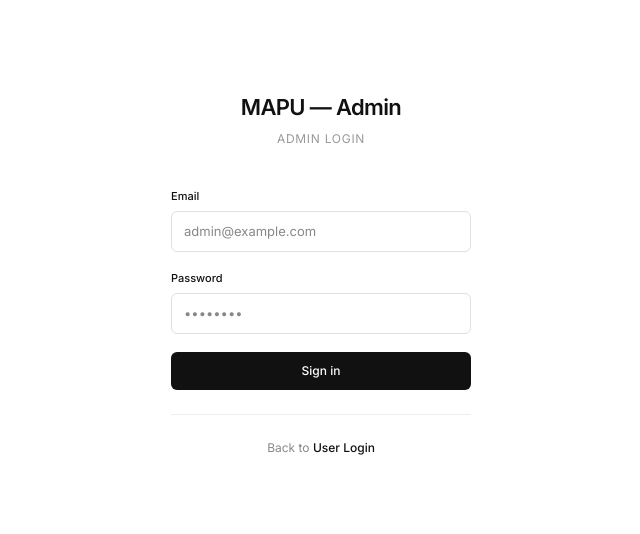
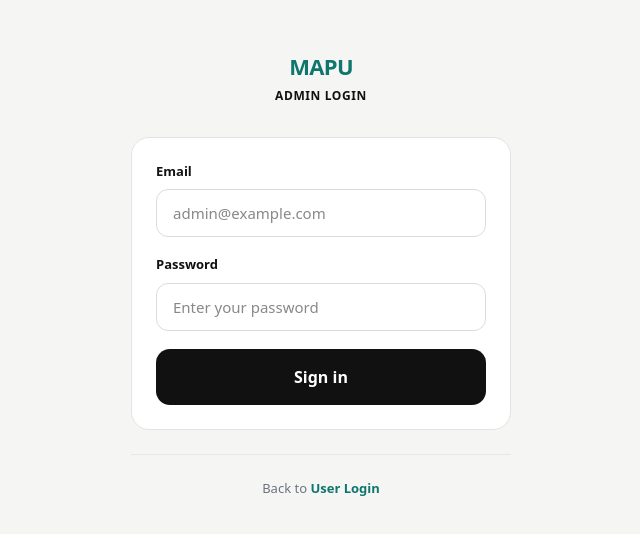
Before and after one commit to fnmbs/Beacon, a React (Vite) app in the folder client/: page /admin/login in a window 1280 px wide. Shown: the part 126-660 px from the top of the page, without its empty margins (319-959 px from the left). Built offline with nearby package versions, Linux system fonts and the light colour scheme; no server answers.

Commit message:
fix update course: remove description from required fields

```diff
--- a/client/src/components/Layout.jsx
+++ b/client/src/components/Layout.jsx
@@ -102,46 +102,49 @@ export default function Layout() {
           gap: 10px;
           padding: 8px 12px;
           text-decoration: none;
-          color: #999;
+          color: #6B7280;
           font-size: 13px;
-          font-weight: 400;
-          border-radius: 6px;
+          font-family: system-ui, sans-serif;
+          font-weight: 500;
+          border-radius: 8px;
           transition: all 0.15s ease;
         }
         .sidebar-link:hover {
-          background: rgba(255,255,255,0.06);
-          color: #e5e5e5;
+          background: #F3F4F6;
+          color: #111111;
         }
         .sidebar-link.active {
-          background: rgba(255,255,255,0.1);
-          color: #fff;
+          background: #EAF7F4;
+          color: #0F766E;
         }
         .sidebar-label {
           font-size: 10px;
-          font-weight: 500;
-          letter-spacing: 0.08em;
+          font-weight: 700;
+          letter-spacing: 0.05em;
           text-transform: uppercase;
-          color: #555;
+          color: #9CA3AF;
+          font-family: system-ui, sans-serif;
         }
       `}</style>
 
-      <div className="flex h-full min-h-screen bg-[#fff] text-[#111]">
+      <div className="flex h-full min-h-screen" style={{ background: "#F5F6F4", color: "#111111", fontFamily: "system-ui, sans-serif" }}>
         {/* MOBILE TOP BAR */}
-        <div className="md:hidden fixed top-0 left-0 right-0 z-50 flex items-center justify-between px-4" style={{ height: "48px", background: "#fff", borderBottom: "1px solid #e5e5e5" }}>
+        <div className="md:hidden fixed top-0 left-0 right-0 z-50 flex items-center justify-between px-4" style={{ height: "48px", background: "#FFFFFF", borderBottom: "1px solid #E5E7EB" }}>
           <button onClick={() => setOpen(true)} className="flex flex-col gap-1 p-1" aria-label="Open menu">
             <span style={{ display: "block", width: "18px", height: "1.5px", background: "#111" }} />
             <span style={{ display: "block", width: "12px", height: "1.5px", background: "#111" }} />
           </button>
-          <span style={{ fontSize: "14px", fontWeight: 600, letterSpacing: "-0.02em" }}>MAPU</span>
+          <span style={{ fontSize: "14px", fontWeight: 700, letterSpacing: "-0.02em" }}>MAPU</span>
           <div style={{ width: "26px" }} />
         </div>
 
         {/* SIDEBAR */}
         <aside className={`fixed inset-y-0 left-0 flex flex-col z-50 transform transition-transform duration-200 ease-in-out ${open ? "translate-x-0" : "-translate-x-full"} md:translate-x-0`}
-          style={{ width: "220px", background: "#1a1a1a" }}>
+          style={{ width: "220px", background: "#FFFFFF", borderRight: "1px solid #E5E7EB" }}>
           {/* Logo */}
-          <div className="flex items-center px-5" style={{ height: "48px", borderBottom: "1px solid #2a2a2a" }}>
-            <span style={{ fontSize: "15px", fontWeight: 600, color: "#fff", letterSpacing: "-0.02em" }}>MAPU</span>
+          <div className="flex items-center px-5" style={{ height: "48px", borderBottom: "1px solid #E5E7EB" }}>
+            <span style={{ fontSize: "15px", fontWeight: 800, color: "#0F766E" }}>MAPU</span>
+            <span style={{ fontSize: "10px", fontWeight: 700, color: "#9CA3AF", marginLeft: 6, marginTop: 2 }}>ADMIN</span>
           </div>
 
           <div className="px-4 pt-6 pb-2">
@@ -157,22 +160,22 @@ export default function Layout() {
                 onClick={() => setOpen(false)}
                 className="sidebar-link"
               >
-                <span style={{ opacity: 0.7, lineHeight: 0, flexShrink: 0 }}>{item.icon}</span>
+                <span style={{ opacity: 0.6, lineHeight: 0, flexShrink: 0 }}>{item.icon}</span>
                 {item.label}
               </NavLink>
             ))}
           </nav>
 
           {/* Footer */}
-          <div className="px-4 py-3" style={{ borderTop: "1px solid #2a2a2a" }}>
+          <div className="px-4 py-3" style={{ borderTop: "1px solid #E5E7EB" }}>
             <span className="sidebar-label">Account</span>
             {user && (
               <div className="mt-3">
-                <div style={{ fontSize: 12, fontWeight: 500, color: "#ccc", marginBottom: 8 }}>{user.fullName}</div>
+                <div style={{ fontSize: 13, fontWeight: 600, color: "#111111", marginBottom: 8, fontFamily: "system-ui, sans-serif" }}>{user.fullName}</div>
                 <button onClick={handleLogout} className="w-full text-left"
-                  style={{ padding: "6px 10px", fontSize: 11, color: "#777", background: "transparent", border: "1px solid #333", borderRadius: 4, cursor: "pointer", transition: "all 0.15s" }}
-                  onMouseEnter={(e) => { e.target.style.background = "rgba(255,255,255,0.05)"; e.target.style.color = "#ccc" }}
-                  onMouseLeave={(e) => { e.target.style.background = "transparent"; e.target.style.color = "#777" }}>
+                  style={{ padding: "6px 12px", fontSize: 12, fontWeight: 500, color: "#9CA3AF", background: "transparent", border: "1px solid #E5E7EB", borderRadius: 8, cursor: "pointer", transition: "all 0.15s" }}
+                  onMouseEnter={(e) => { e.target.style.background = "#F9FAFB"; e.target.style.color = "#111111" }}
+                  onMouseLeave={(e) => { e.target.style.background = "transparent"; e.target.style.color = "#9CA3AF" }}>
                   Sign out
                 </button>
               </div>
@@ -181,7 +184,7 @@ export default function Layout() {
         </aside>
 
         {/* MOBILE OVERLAY */}
-        {open && <div className="fixed inset-0 z-40 md:hidden bg-black/20" onClick={() => setOpen(false)} />}
+        {open && <div className="fixed inset-0 z-40 md:hidden" style={{ background: "rgba(0,0,0,0.25)" }} onClick={() => setOpen(false)} />}
 
         {/* MAIN */}
         <main className="flex-1 flex flex-col min-h-screen" style={{ marginLeft: "220px" }}>
@@ -189,10 +192,10 @@ export default function Layout() {
 
           {/* Email Verification Banner */}
           {user && !user.isEmailVerified && (
-            <div style={{ background: "#fafafa", borderBottom: "1px solid #e5e5e5", padding: "10px 20px", display: "flex", justifyContent: "space-between", alignItems: "center", fontSize: 12 }}>
-              <span style={{ color: "#666" }}>Please verify your email address. Check your inbox for a verification link.</span>
+            <div style={{ background: "#FFF7ED", borderBottom: "1px solid #FED7AA", padding: "10px 20px", display: "flex", justifyContent: "space-between", alignItems: "center", fontSize: 12 }}>
+              <span style={{ color: "#111111" }}>Please verify your email address. Check your inbox for a verification link.</span>
               <button onClick={async () => { try { await authAPI.resendVerificationEmail(); alert("Verification email resent!"); } catch { alert("Failed to resend email"); } }}
-                style={{ background: "none", border: "none", color: "#111", cursor: "pointer", fontSize: 11, fontWeight: 500, textDecoration: "underline" }}>
+                style={{ background: "none", border: "none", color: "#0F766E", cursor: "pointer", fontSize: 12, fontWeight: 600, textDecoration: "underline" }}>
                 Resend
               </button>
             </div>
--- a/client/src/components/LocationRow.jsx
+++ b/client/src/components/LocationRow.jsx
@@ -1,17 +1,17 @@
 export default function LocationRow({ loc, isLast, onEdit, onDelete }) {
   return (
-    <div className="group grid px-5 py-3 items-center transition-colors hover:bg-[#fafafa]"
-      style={{ gridTemplateColumns: "0.5fr 100px 300px 80px", borderBottom: isLast ? "none" : "1px solid #f0f0f0" }}>
-      <span style={{ fontSize: 13, fontWeight: 500, color: "#111" }}>{loc.name}</span>
+    <div className="group grid px-5 py-3.5 items-center transition-colors hover:bg-[#F9FAFB]"
+      style={{ gridTemplateColumns: "0.5fr 100px 300px 80px", borderBottom: isLast ? "none" : "1px solid #F3F4F6", fontFamily: "system-ui, sans-serif" }}>
+      <span style={{ fontSize: 13, fontWeight: 600, color: "#111111" }}>{loc.name}</span>
       <span>
         {loc.type ? (
-          <span style={{ fontSize: 11, padding: "2px 8px", background: "#f5f5f5", border: "1px solid #e5e5e5", borderRadius: 4, color: "#555" }}>{loc.type}</span>
-        ) : <span style={{ color: "#bbb" }}>—</span>}
+          <span style={{ fontSize: 11, padding: "3px 10px", background: "#EAF7F4", borderRadius: 999, color: "#0F766E", fontWeight: 600 }}>{loc.type}</span>
+        ) : <span style={{ color: "#D1D5DB" }}>—</span>}
       </span>
-      <span className="font-mono" style={{ fontSize: 11, color: "#999" }}>{loc.id}</span>
+      <span style={{ fontSize: 11, color: "#9CA3AF", fontFamily: "monospace" }}>{loc.id?.slice(0, 16)}</span>
       <div className="flex gap-1.5 justify-center opacity-0 group-hover:opacity-100 transition-opacity">
-        <button onClick={() => onEdit(loc)} style={{ padding: "3px 10px", fontSize: 11, color: "#555", border: "1px solid #e5e5e5", borderRadius: 4, background: "#fff", cursor: "pointer" }}>Edit</button>
-        <button onClick={() => onDelete(loc.id)} style={{ padding: "3px 10px", fontSize: 11, color: "#d32f2f", border: "1px solid #d32f2f", borderRadius: 4, background: "#fff", cursor: "pointer" }}>Del</button>
+        <button onClick={() => onEdit(loc)} style={{ padding: "4px 12px", fontSize: 12, fontWeight: 500, color: "#111111", border: "1px solid #D8DEDA", borderRadius: 6, background: "#FFFFFF", cursor: "pointer", fontFamily: "system-ui, sans-serif" }}>Edit</button>
+        <button onClick={() => onDelete(loc.id)} style={{ padding: "4px 12px", fontSize: 12, fontWeight: 500, color: "#FF3B30", border: "1px solid #FF3B30", borderRadius: 6, background: "#FFFFFF", cursor: "pointer", fontFamily: "system-ui, sans-serif" }}>Del</button>
       </div>
     </div>
   );
--- a/client/src/pages/AdminLogin.jsx
+++ b/client/src/pages/AdminLogin.jsx
@@ -24,7 +24,6 @@ export default function AdminLogin() {
       }
       const response = await adminAuthAPI.login(email, password);
       const { data } = response.data;
-      // Admin endpoints return token and admin object (no refresh token)
       login(data.admin || data.user, data.token, data.refreshToken);
       navigate("/");
     } catch (err) {
@@ -43,27 +42,29 @@ export default function AdminLogin() {
         display: "flex",
         alignItems: "center",
         justifyContent: "center",
-        background: "#fff",
+        background: "#F5F6F4",
+        fontFamily: "system-ui, sans-serif",
       }}
     >
-      <div style={{ width: "100%", maxWidth: "340px", padding: "0 20px" }}>
-        <div style={{ textAlign: "center", marginBottom: 40 }}>
+      <div style={{ width: "100%", maxWidth: "420px", padding: "0 20px" }}>
+        <div style={{ textAlign: "center", marginBottom: 32 }}>
           <div
             style={{
               fontSize: 22,
-              fontWeight: 600,
-              color: "#111",
+              fontWeight: 900,
+              color: "#0F766E",
               letterSpacing: "-0.03em",
-              marginBottom: 6,
+              marginBottom: 4,
             }}
           >
-            MAPU — Admin
+            MAPU
           </div>
           <div
             style={{
               fontSize: 12,
-              color: "#999",
-              letterSpacing: "0.06em",
+              fontWeight: 600,
+              color: "#111111",
+              letterSpacing: "0.05em",
               textTransform: "uppercase",
             }}
           >
@@ -71,17 +72,15 @@ export default function AdminLogin() {
           </div>
         </div>
 
+        <div style={{
+          background: "#FFFFFF",
+          border: "1px solid #E1E5E1",
+          borderRadius: 18,
+          padding: 24,
+        }}>
           <form onSubmit={handleSubmit}>
             <div style={{ marginBottom: 18 }}>
-            <label
-              style={{
-                display: "block",
-                fontSize: 11,
-                fontWeight: 500,
-                color: "#111",
-                marginBottom: 6,
-              }}
-            >
+              <label style={{ display: "block", fontSize: 13, fontWeight: 700, color: "#111111", marginBottom: 8, fontFamily: "system-ui, sans-serif" }}>
                 Email
               </label>
               <input
@@ -92,61 +91,46 @@ export default function AdminLogin() {
                 disabled={loading}
                 style={{
                   width: "100%",
-                padding: "10px 12px",
-                border: "1px solid #e0e0e0",
-                borderRadius: 6,
-                fontSize: 13,
-                color: "#111",
+                  height: 48,
+                  padding: "0 16px",
+                  border: "1px solid #D8DEDA",
+                  borderRadius: 12,
+                  fontSize: 15,
+                  color: "#111111",
                   outline: "none",
-                transition: "border-color 0.15s",
+                  fontFamily: "system-ui, sans-serif",
+                  boxSizing: "border-box",
                 }}
-              onFocus={(e) => (e.target.style.borderColor = "#111")}
-              onBlur={(e) => (e.target.style.borderColor = "#e0e0e0")}
               />
             </div>
 
             <div style={{ marginBottom: 18 }}>
-            <label
-              style={{
-                display: "block",
-                fontSize: 11,
-                fontWeight: 500,
-                color: "#111",
-                marginBottom: 6,
-              }}
-            >
+              <label style={{ display: "block", fontSize: 13, fontWeight: 700, color: "#111111", marginBottom: 8, fontFamily: "system-ui, sans-serif" }}>
                 Password
               </label>
               <input
                 type="password"
-              placeholder="••••••••"
+                placeholder="Enter your password"
                 value={password}
                 onChange={(e) => setPassword(e.target.value)}
                 disabled={loading}
                 style={{
                   width: "100%",
-                padding: "10px 12px",
-                border: "1px solid #e0e0e0",
-                borderRadius: 6,
-                fontSize: 13,
-                color: "#111",
+                  height: 48,
+                  padding: "0 16px",
+                  border: "1px solid #D8DEDA",
+                  borderRadius: 12,
+                  fontSize: 15,
+                  color: "#111111",
                   outline: "none",
-                transition: "border-color 0.15s",
+                  fontFamily: "system-ui, sans-serif",
+                  boxSizing: "border-box",
                 }}
-              onFocus={(e) => (e.target.style.borderColor = "#111")}
-              onBlur={(e) => (e.target.style.borderColor = "#e0e0e0")}
               />
             </div>
 
             {error && (
-            <span
-              style={{
-                display: "block",
-                fontSize: 12,
-                color: "#d32f2f",
-                marginBottom: 12,
-              }}
-            >
+              <span style={{ display: "block", fontSize: 12, color: "#FF3B30", marginBottom: 12, fontFamily: "system-ui, sans-serif" }}>
                 {error}
               </span>
             )}
@@ -156,19 +140,20 @@ export default function AdminLogin() {
               disabled={loading}
               style={{
                 width: "100%",
-              padding: "10px",
-              background: "#111",
-              color: "#fff",
+                height: 56,
+                background: "#111111",
+                color: "#FFFFFF",
                 border: "none",
-              borderRadius: 6,
-              fontSize: 12,
-              fontWeight: 500,
+                borderRadius: 14,
+                fontSize: 16,
+                fontWeight: 700,
                 cursor: "pointer",
+                fontFamily: "system-ui, sans-serif",
+                opacity: loading ? 0.7 : 1,
                 transition: "opacity 0.15s",
-              opacity: loading ? 0.6 : 1,
               }}
               onMouseEnter={(e) => {
-              if (!loading) e.target.style.opacity = "0.8";
+                if (!loading) e.target.style.opacity = "0.85";
               }}
               onMouseLeave={(e) => {
                 if (!loading) e.target.style.opacity = "1";
@@ -177,15 +162,13 @@ export default function AdminLogin() {
               {loading ? "Signing in…" : "Sign in"}
             </button>
           </form>
+        </div>
 
-        <div style={{ height: 1, background: "#eee", margin: "24px 0" }} />
+        <div style={{ height: 1, background: "#E5E7EB", margin: "24px 0" }} />
 
-        <div style={{ textAlign: "center", fontSize: 12, color: "#888" }}>
+        <div style={{ textAlign: "center", fontSize: 13, color: "#6B7280", fontFamily: "system-ui, sans-serif" }}>
           Back to{" "}
-          <Link
-            to="/login"
-            style={{ color: "#111", fontWeight: 500, textDecoration: "none" }}
-          >
+          <Link to="/login" style={{ color: "#0F766E", fontWeight: 600, textDecoration: "none", fontFamily: "system-ui, sans-serif" }}>
             User Login
           </Link>
         </div>
```
Also changed, not shown: client/src/pages/Dashboard.jsx (+43 -42 lines), client/src/pages/Locations.jsx (+37 -39 lines), package.json (+37 -3 lines), 2 other files (tests, documents, lock files or other folders). Lines whose indentation alone changed are shown as unchanged.
